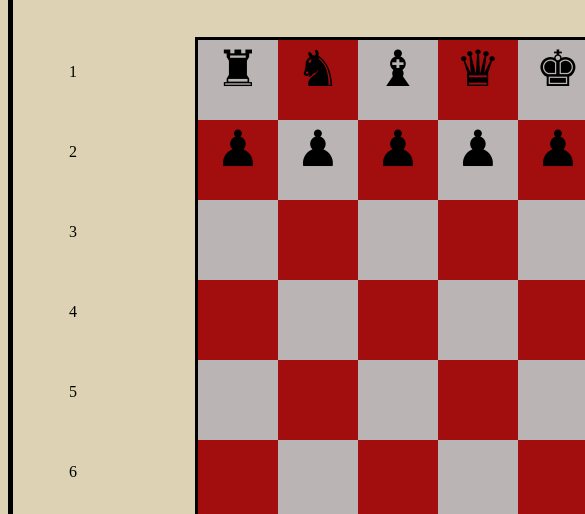
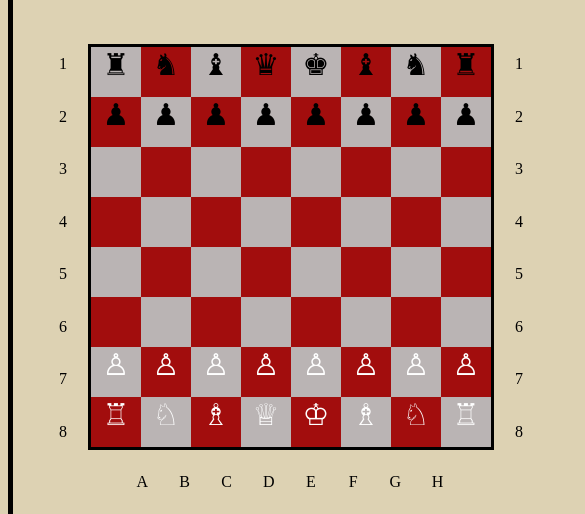
Before and after one commit to Sivatagi-Roham-Csigak-B-D-V/Sakk_Beadando, a plain HTML site: page index.html in a window 390 px wide. Shown: the part 262-776 px from the top of the page, 585 px wide, since content can reach past the window. Drawn offline with nearby package versions, Linux system fonts and the light colour scheme.

Commit message:
át méretezés a táblán + bábukon +responsive

```diff
--- a/style.css
+++ b/style.css
@@ -63,12 +63,14 @@ section{
     grid-area: sz1;
     grid-template-columns: repeat(12, 1fr);
     text-align: center;
+    height: 80px;
 }
 .szam2{
     display: grid;
     grid-area: sz2;
     grid-template-columns: repeat(12, 1fr);
     text-align: center;
+    height: 80px;
 }
 .cella{
     width: 80px;
@@ -83,9 +85,10 @@ section{
     text-align: center;
 }
 .jelolo1{
-    width: 80px;
-    height: 80px;
+    width: 40px;
+    height: 400px;
     float: right;
+    padding: 0;
 }
 h1,h3,footer{
     text-align: center;
@@ -135,7 +138,7 @@ h1,h3,footer{
     background-color: #ddd;
   }
 
-  @media (max-width: 1000px) {
+  @media (max-width: 1180px) {
    main{
     border: none;
     width: 100%;
@@ -151,6 +154,35 @@ h1,h3,footer{
     border: solid black 5px;
     background-color: rgb(221, 210, 179);
    }
+   section{
+    display: grid;
+    grid-template-columns: 12.5% 12.5%  12.5%  12.5%  12.5%  12.5%  12.5%  12.5% ;
+    border: 3px solid black;
+    grid-area: s;
+}
+.cella{
+    width: 50px;
+    height: 50px;
+    text-align: center;
+    font-size: 30px;
+}
+#betu1{
+    grid-area: b1;
+    position: absolute;
+    width: 1px;
+}
+.jelolo{
+    padding-top: 2.5px;
+    width: 50px;
+    height: 50px;
+    text-align: center;
+}
+.jelolo1{
+    width: 40px;
+    height: 40px;
+    float: right;
+    padding: 0;
+}
 
 
     }
```
